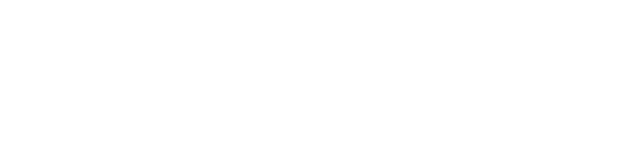
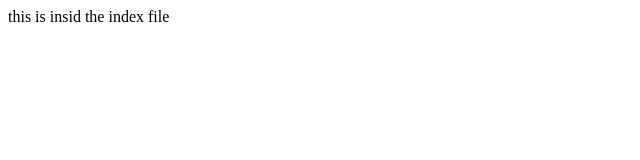
Before and after one commit to chetankhanna03/Visionary, a plain HTML site: page index.html in a window 1280 px wide. Shown: the whole page, without its empty margins (0-640 px from the left). Drawn offline with Linux system fonts and the light colour scheme.

Commit message:
new change

```diff
--- a/index.html
+++ b/index.html
@@ -6,6 +6,6 @@
     <title>Document</title>
 </head>
 <body>
-
+    this is insid the index file
 </body>
 </html>
```
